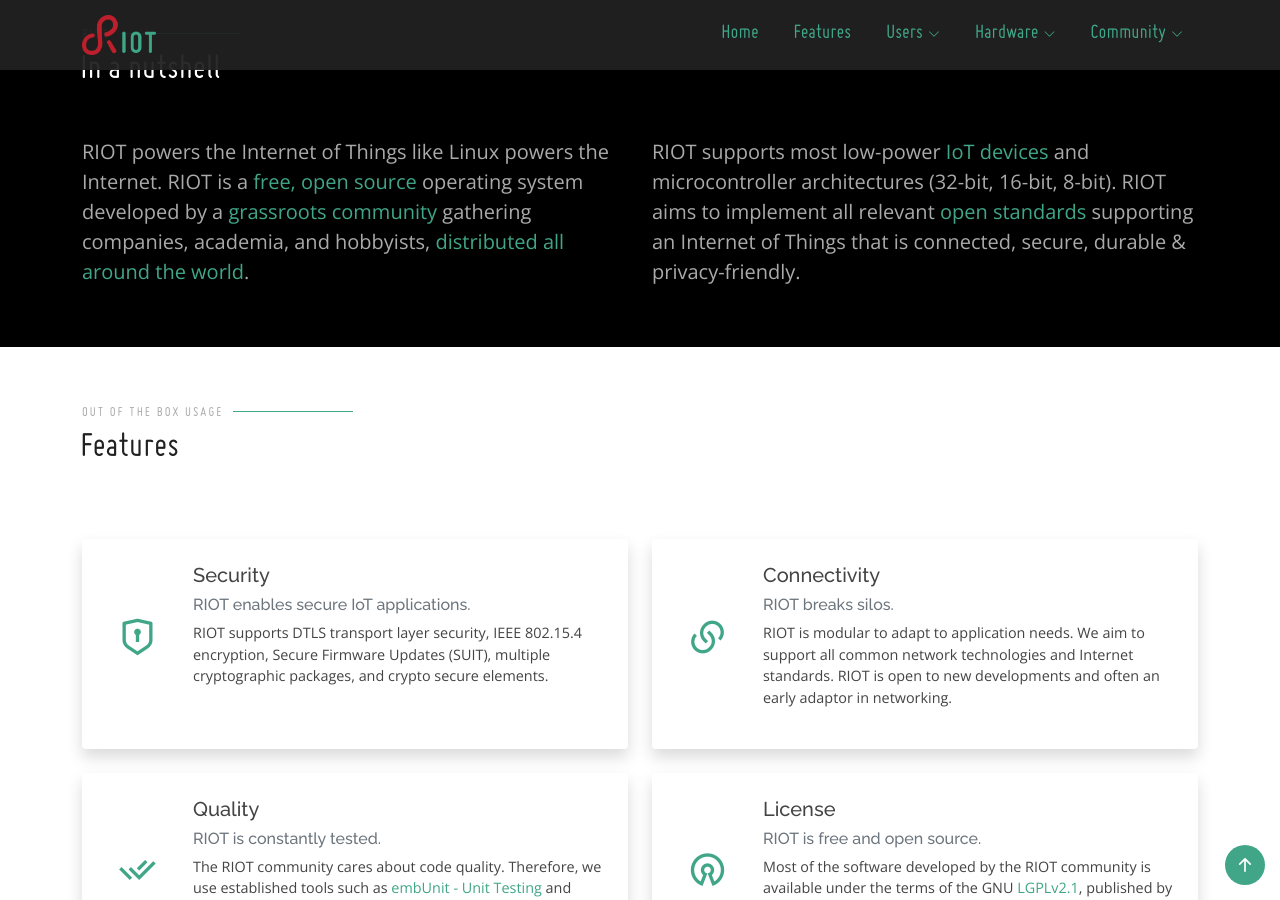
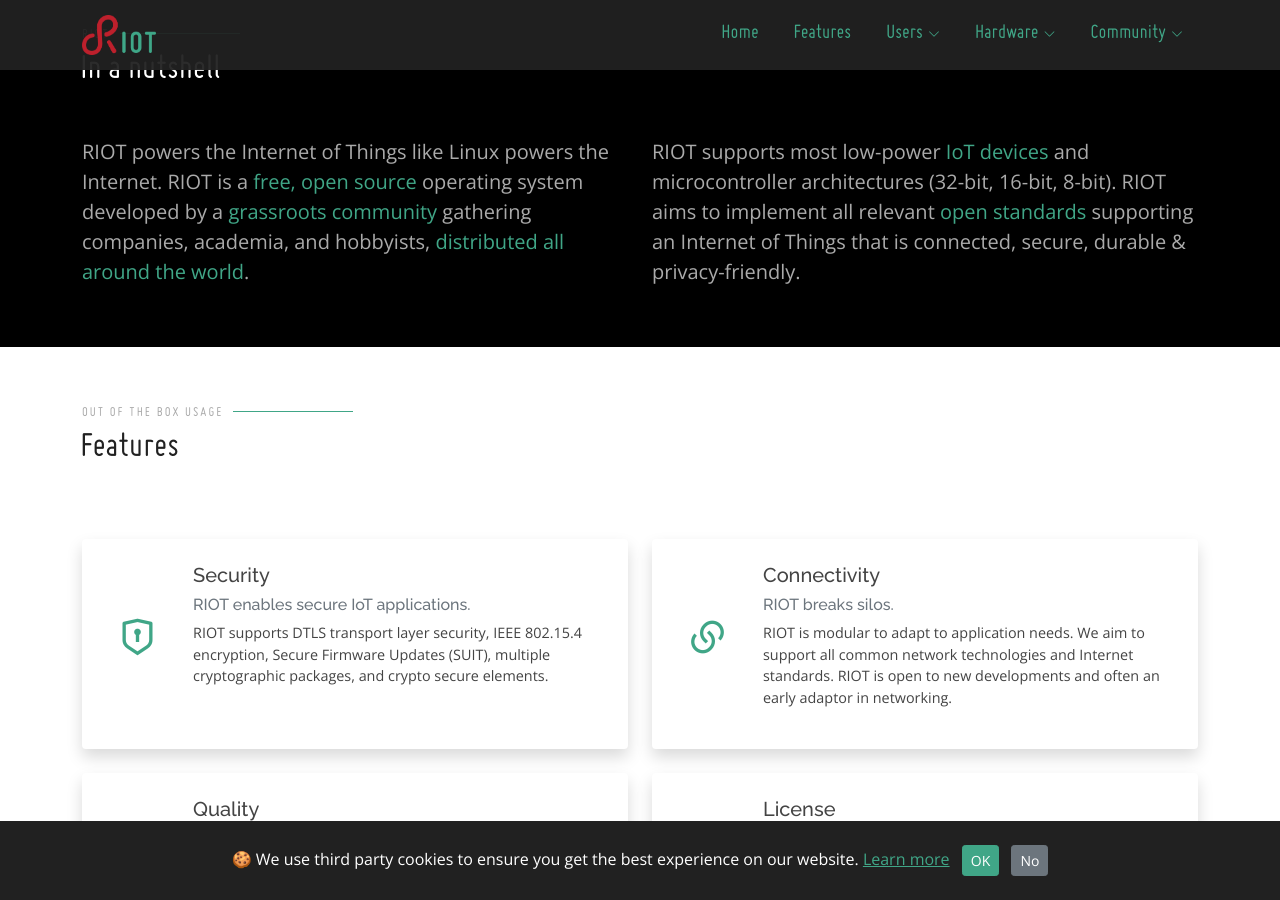
Before and after one commit to RIOT-OS/riot-os.org, a Jekyll site: the page built from index.html, in a window 1280 px wide and 900 px high, scrolled down 561 px. Built offline with Jekyll 4.4.1, drawn with Linux system fonts in a browser that asks for light colours; nearby versions of some CDN libraries; some web fonts are replaced; comment, search, counter and statistics services are not loaded; some of the changed lines change nothing that is shown; some of the changed text lies outside the part shown.

Commit message:
add cookie notice
This adds an alert for the user to consent the usage of third party
cookies, and the mechanism to keep track of that.

This now delays the load of the Twitter script until cookies are
accepted.

```diff
--- /dev/null
+++ b/_includes/cookie-alert.html
@@ -0,0 +1,10 @@
+<div class="w-100 p-4 rounded-0 fixed-bottom text-center cookiealert" role="alert">
+    &#x1F36A; We use third party cookies to ensure you get the best experience on our website. <a href="https://gdpr.eu/cookies/" target="_blank">Learn more</a>
+
+    <button type="button" class="btn btn-primary btn-sm acceptcookies ms-2">
+        OK
+    </button>
+    <button type="button" class="btn btn-secondary btn-sm rejectcookies ms-2">
+        No
+    </button>
+</div>
--- a/_layouts/base.html
+++ b/_layouts/base.html
@@ -46,6 +46,7 @@
   {% include footer.html %}
   <a href="#" class="back-to-top d-flex align-items-center justify-content-center"><i class="bi bi-arrow-up-short"></i></a>
 
+  {% include cookie-alert.html %}
   <!-- Vendor JS Files -->
   <script src="{{ "assets/vendor/aos/aos.js" | relative_url }}"></script>
   <script src="{{ "assets/vendor/bootstrap/js/bootstrap.bundle.min.js" | relative_url }}"></script>
@@ -57,6 +58,7 @@
   <!-- Template Main JS File -->
   <script src="//ajax.googleapis.com/ajax/libs/jquery/2.1.1/jquery.min.js"></script>
   <script src="{{ "assets/js/main.js" | relative_url }}"></script>
+  <script src="{{ "assets/js/cookie-alert.js" | relative_url }}"></script>
 
 </body>
 
--- /dev/null
+++ b/_sass/components/cookie-alert.scss
@@ -0,0 +1,17 @@
+.cookiealert {
+    background-color: $dark;
+    color: $light;
+    opacity: 0;
+    transform: translateY(100%);
+    transition: all 500ms ease-out;
+    visibility: hidden;
+    &.show {
+        opacity: 1;
+        visibility: visible;
+        transform: translateY(0%);
+        transition-delay: 1000ms;
+    }
+    a {
+        text-decoration: underline;
+    }
+}
--- a/assets/css/main.scss
+++ b/assets/css/main.scss
@@ -12,6 +12,7 @@
 @import "pages/blog";
 @import "pages/use-case";
 
+@import "components/cookie-alert";
 @import "components/header";
 @import "components/navbar";
 @import "components/simple-page-header";
--- /dev/null
+++ b/assets/js/cookie-alert.js
@@ -0,0 +1,102 @@
+/*
+ * Based on Bootstrap Cookie Alert by Wruczek, adapted to use in riot-os.org
+ * https://github.com/Wruczek/Bootstrap-Cookie-Alert
+ * Released under MIT license
+ */
+
+/**
+ * Script to keep track of user's preference regarding cookies. When the user expresses the choice
+ * a cookie is stored for 12 months with the decision.
+ *
+ * See https://gdpr.eu/cookies/
+ *
+ * Events generated by the script:
+ *  - "cookiesAccepted": Triggered on load if the cookie is present and states
+ *          that the user accepted the usage of cookies. Triggered when the user
+ *          accepts the cookies.
+ *  - "cookiesRejected": Triggered on load if the cookie is present and states
+ *          that the user rejected the usage of cookies. Triggered when the user
+ *          rejects the cookies.
+ *  - "cookiesAlertAccept": Triggered when the user accepts the cookies.
+ *  - "cookiesAlertReject": Triggered when the user rejects the cookies.
+ */
+
+(function () {
+    "use strict";
+
+    const cookieName = "cookie_notice_accepted";
+    var cookieAlert = document.querySelector(".cookiealert");
+    var acceptCookies = document.querySelector(".acceptcookies");
+    var rejectCookies = document.querySelector(".rejectcookies");
+
+    if (!cookieAlert) {
+       return;
+    }
+
+    cookieAlert.offsetHeight; // Force browser to trigger reflow (https://stackoverflow.com/a/39451131)
+
+    // Try to find the cookieName cookie
+    var cookie = getCookie(cookieName);
+
+    switch (cookie) {
+        // Cookies were accepted at some point already
+        case "true":
+            window.dispatchEvent(new Event("cookiesAccepted"));
+            break;
+
+        // Cookies were rejected at some point already
+        case "false":
+            window.dispatchEvent(new Event("cookiesRejected"));
+            break;
+
+        // Could not find a valid cookie
+        default:
+            cookieAlert.classList.add("show");
+    }
+
+    // When clicking on the agree button, create a 1 year
+    // cookie to remember user's choice and close the banner
+    acceptCookies.addEventListener("click", function () {
+        setCookie(cookieName, true, 365);
+        cookieAlert.classList.remove("show");
+
+        // dispatch the accept event
+        window.dispatchEvent(new Event("cookieAlertAccept"))
+        window.dispatchEvent(new Event("cookiesAccepted"))
+    });
+
+    // When clicking on the reject button, create a 1 year
+    // cookie to remember user's choice and close the banner
+    rejectCookies.addEventListener("click", function () {
+        setCookie(cookieName, false, 365);
+        cookieAlert.classList.remove("show");
+
+        // dispatch the reject event
+        window.dispatchEvent(new Event("cookieAlertReject"))
+        window.dispatchEvent(new Event("cookiesRejected"))
+    });
+
+    // Cookie functions from w3schools
+    function setCookie(cname, cvalue, exdays) {
+        var d = new Date();
+        d.setTime(d.getTime() + (exdays * 24 * 60 * 60 * 1000));
+        var expires = "expires=" + d.toUTCString();
+        document.cookie = cname + "=" + cvalue + ";" + expires + ";path=/";
+    }
+
+    function getCookie(cname) {
+        var name = cname + "=";
+        var decodedCookie = decodeURIComponent(document.cookie);
+        var ca = decodedCookie.split(';');
+        for (var i = 0; i < ca.length; i++) {
+            var c = ca[i];
+            while (c.charAt(0) === ' ') {
+                c = c.substring(1);
+            }
+            if (c.indexOf(name) === 0) {
+                return c.substring(name.length, c.length);
+            }
+        }
+        return "";
+    }
+})();
--- a/assets/js/main.js
+++ b/assets/js/main.js
@@ -246,4 +246,21 @@
     });
   });
 
+  /**
+   * Create a new 'script' element which sources Twitter widgets script
+   */
+  function loadTwitterScript() {
+    let script = document.createElement('script');
+
+    script.src = "https://platform.twitter.com/widgets.js"
+    document.head.append(script);
+  }
+
+  /**
+   * We need to wait until we know the user accepts using third party cookies
+   */
+  $(window).on("cookiesAccepted", () => {
+    loadTwitterScript();
+  });
+
 })()
--- a/index.html
+++ b/index.html
@@ -356,8 +356,7 @@
 
         <div class="row">
           <div class="col-12 col-md-8 col-lg-4 offset-md-2 offset-lg-0 border border-1 rounded-1" id="twitter-timeline">
-            <a class="twitter-timeline" data-lang="en" data-dnt="true" data-theme="light" href="https://twitter.com/RIOT_OS?ref_src=twsrc%5Etfw">Follow us! RIOT_OS</a>
-            <script async src="https://platform.twitter.com/widgets.js" charset="utf-8"></script>
+            <a class="twitter-timeline" data-lang="en" data-dnt="true" data-theme="light" href="https://twitter.com/RIOT_OS?ref_src=twsrc%5Etfw">Follow us on Twitter! @RIOT_OS</a>
           </div>
           <hr class="d-block d-lg-none mt-5">
           <div class="col-12 col-md-6 col-lg-4">
```
